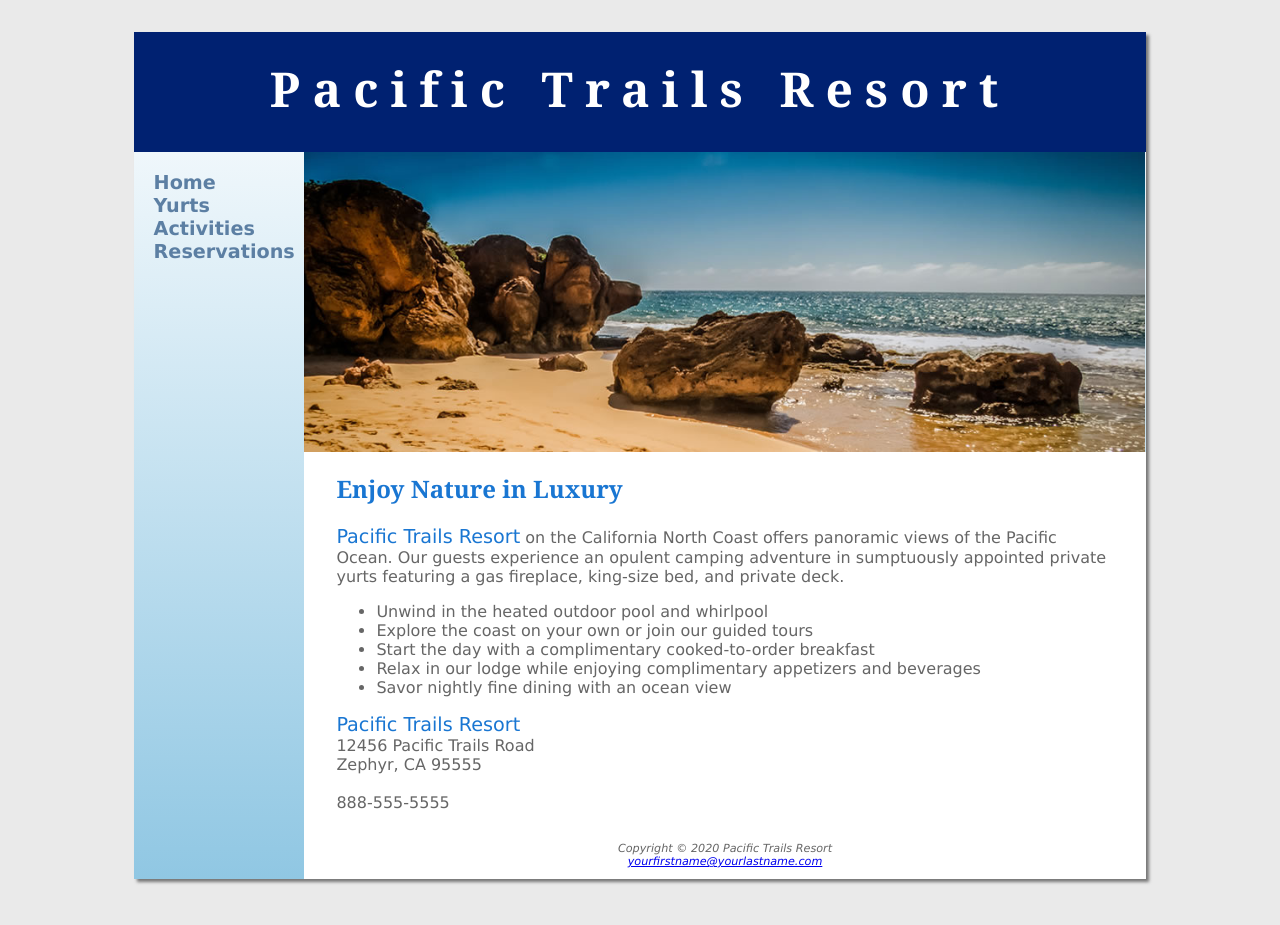
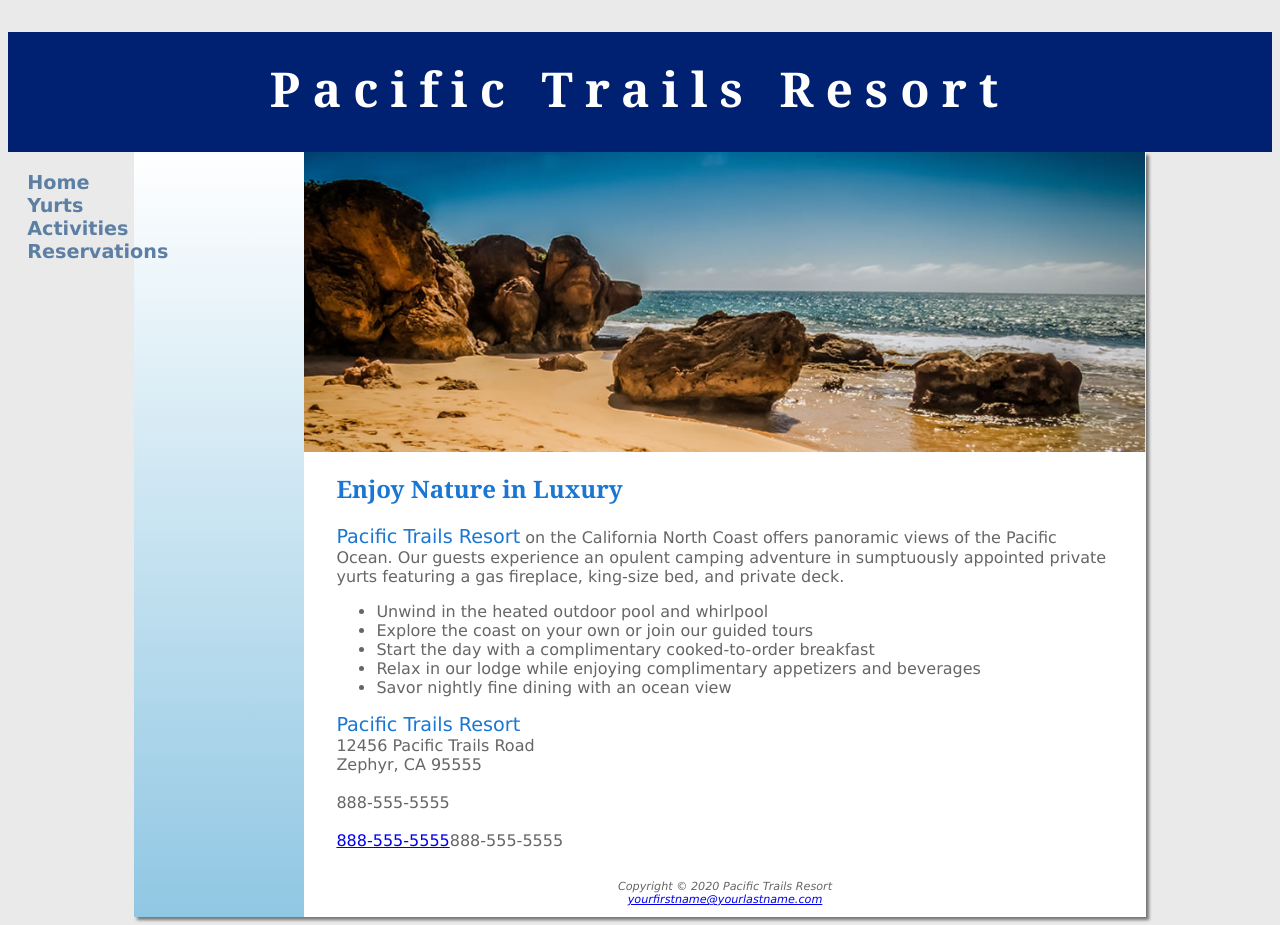
Before and after one commit to Marlini123/Chap7pacific, a plain HTML site: page index.html in a window 1280 px wide. Before the commit the page ends 887 px from the top, so only its background shows below. Drawn offline with Linux system fonts and the light colour scheme.

Commit message:
Update index.html

```diff
--- a/index.html
+++ b/index.html
@@ -3,10 +3,10 @@
 <head>
 <title>Pacific Trails Resort</title>
 <meta charset="utf-8">
+<meta name="viewport" content="width-device-width, initial-scale=1.0">
 <link href="pacific.css" rel="stylesheet">
 </head>
 <body>
-<div id="wrapper">
 <header>
 <h1><a href="index.html">Pacific Trails Resort</a></h1>
 </header>
@@ -18,14 +18,14 @@
 <li><a href="reservations.html">Reservations</a></li>
 </ul>
 </nav>
+<div id="wrapper">
 <div id="homehero">
 </div>
 <main>
 <h2>Enjoy Nature in Luxury</h2>
 <p><span class="resort">Pacific Trails Resort</span> on the California North Coast offers panoramic views of the Pacific Ocean.
 Our guests experience an opulent camping adventure in sumptuously appointed private yurts
-featuring a gas fireplace, king-size bed, and private deck.
-</p>
+featuring a gas fireplace, king-size bed, and private deck.</p>
 <ul>
 <li>Unwind in the heated outdoor pool and whirlpool</li>
 <li>Explore the coast on your own or join our guided tours</li>
@@ -38,6 +38,7 @@ featuring a gas fireplace, king-size bed, and private deck.
 12456 Pacific Trails Road<br>
 Zephyr, CA 95555<br><br>
 888-555-5555<br><br>
+  <a id="mobile" href="tel:888-555-5555">888-555-5555</a><span id="desktop">888-555-5555</span><br><br>
 </div>
 </main>
 <footer>
```
